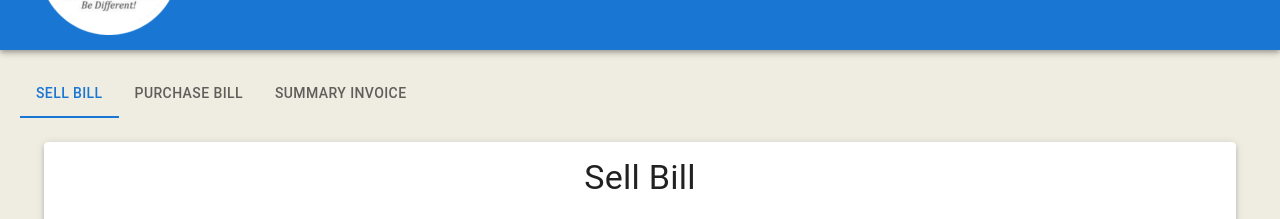
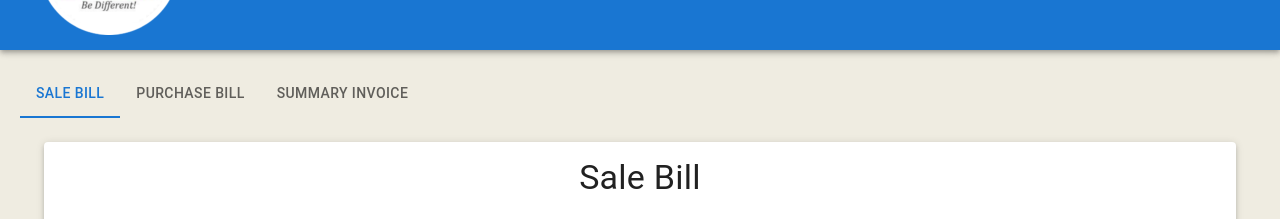
Before and after one commit to hersharan/test-order-app, a React (Create React App) app: page / in a window 1280 px wide. Shown: the part 120-339 px from the top of the page. Built offline with nearby package versions, Linux system fonts and the light colour scheme; sample sign-in values are in the browser's storage.

Commit message:
UI changes

```diff
--- a/src/components/customAlert.js
+++ b/src/components/customAlert.js
@@ -6,8 +6,18 @@ export default function CustomAlert({ show, type, message, handleClose }) {
   if (!type || !message) {
     return null;
   }
+
+  const vertical = "top";
+  const horizontal = "right";
+
   return (
-    <Snackbar open={show} autoHideDuration={6000} onClose={handleClose}>
+    <Snackbar
+      open={show}
+      autoHideDuration={6000}
+      onClose={handleClose}
+      anchorOrigin={{ vertical, horizontal }}
+      key={vertical + horizontal}
+    >
       <Alert variant="filled" severity={`${type}`}>
         {message}
       </Alert>
--- a/src/components/invoice.js
+++ b/src/components/invoice.js
@@ -34,12 +34,12 @@ function Invoice() {
   return (
     <Box className="main-box">
       <Tabs value={value} onChange={handleChange} aria-label="invoices">
-        <Tab label="SELL BILL" />
+        <Tab label="SALE BILL" />
         <Tab label="PURCHASE BILL" />
         <Tab label="SUMMARY INVOICE"/>
       </Tabs>
       <TabPanel value={value} index={0}>
-        <SubmitInvoice title="Sell Bill" />
+        <SubmitInvoice title="Sale Bill" />
       </TabPanel>
       <TabPanel value={value} index={1}>
         <SubmitInvoice title="Purchase Bill" />
```
